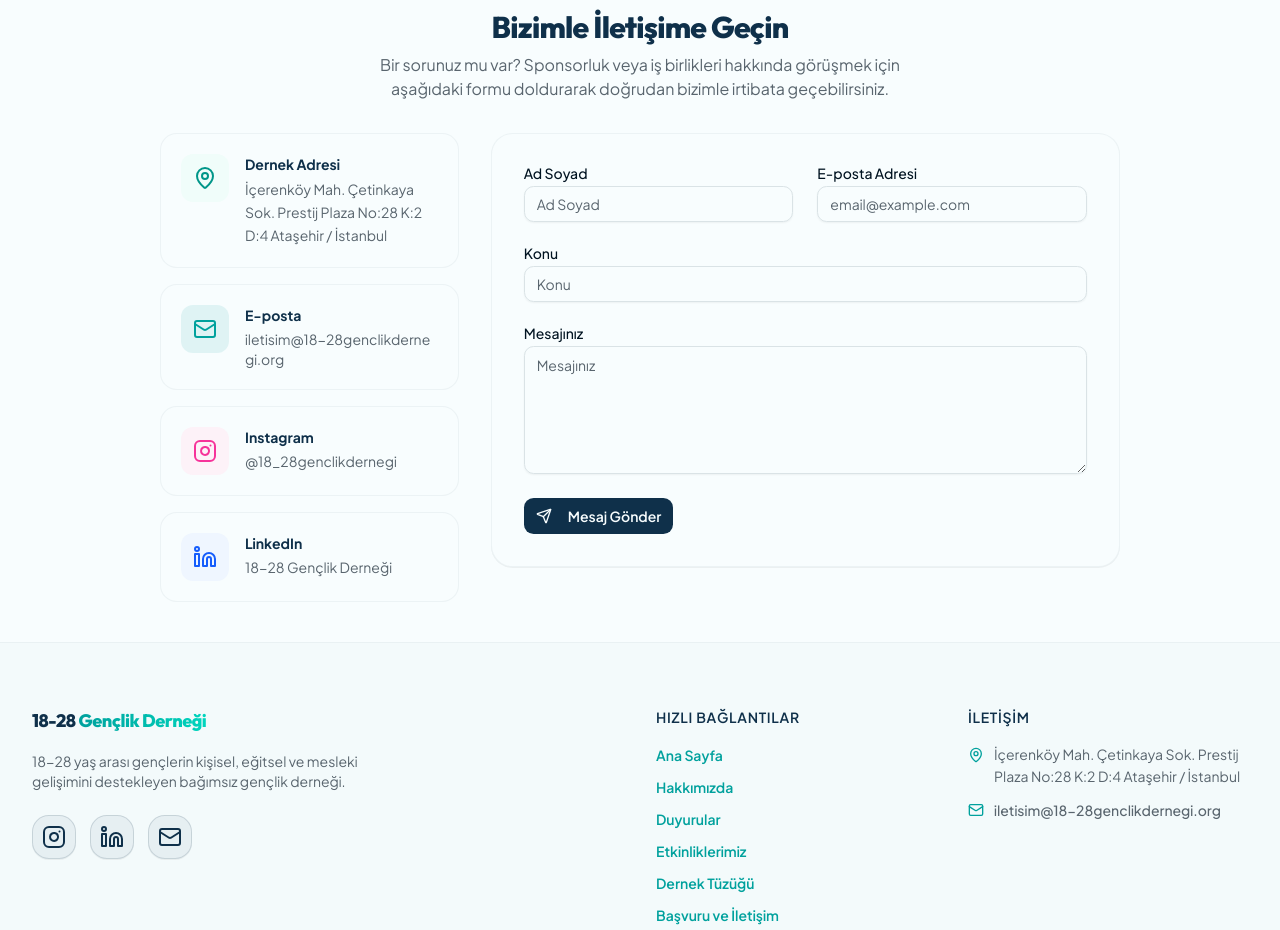
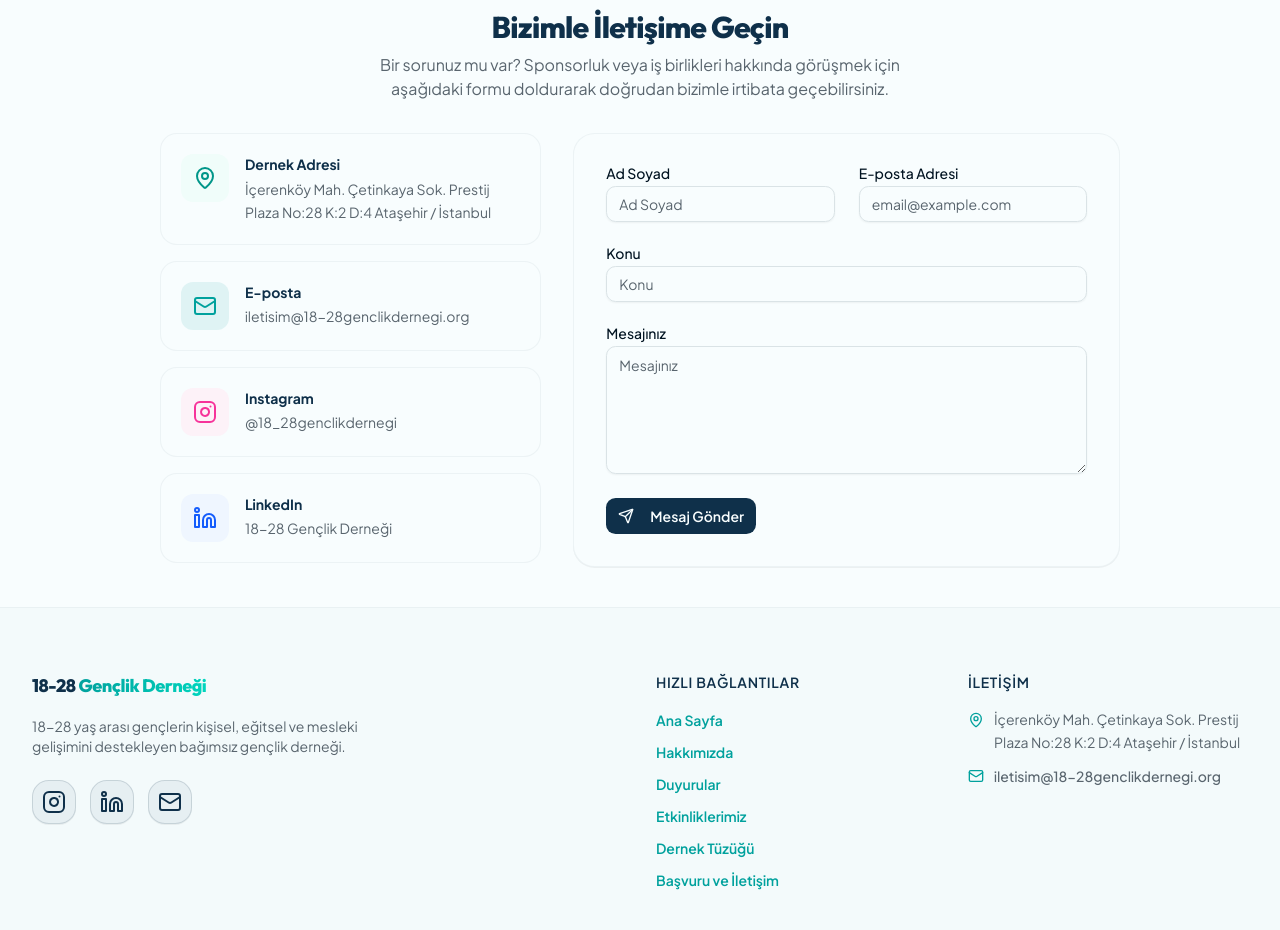
Before and after one commit to buketpolatoglu1-create/dernekweb, a Next.js app: page /basvuru-ve-iletisim in a window 1280 px wide. Shown: the part 1480-2410 px from the top of the page. Built offline with nearby package versions, Linux system fonts and the light colour scheme.

Commit message:
style: expand contact cards width for single line email

```diff
--- a/app/basvuru-ve-iletisim/page.tsx
+++ b/app/basvuru-ve-iletisim/page.tsx
@@ -163,7 +163,7 @@ export default function ApplicationAndContactPage() {
 
           <div className="grid grid-cols-1 lg:grid-cols-12 gap-8 items-start">
             {/* Contact Info Cards */}
-            <div className="lg:col-span-4 flex flex-col gap-4">
+            <div className="lg:col-span-5 flex flex-col gap-4">
               {/* Adres */}
               <div className="w-full border border-border/40 p-5 rounded-xl bg-background shadow-3xs flex items-start gap-4">
                 <div className="h-12 w-12 rounded-lg bg-teal-50 dark:bg-teal-950 flex items-center justify-center text-teal-600 dark:text-teal-400 shrink-0">
@@ -177,37 +177,37 @@ export default function ApplicationAndContactPage() {
                 </div>
               </div>
               {/* Email */}
-              <div className="flex-1 min-w-[180px] border border-border/40 p-5 rounded-xl bg-background shadow-3xs flex items-start gap-4">
+              <div className="w-full border border-border/40 p-5 rounded-xl bg-background shadow-3xs flex items-start gap-4">
                 <div className="h-12 w-12 rounded-lg bg-accent/10 flex items-center justify-center text-accent shrink-0">
                   <Mail className="h-6 w-6" />
                 </div>
                 <div>
                   <h4 className="font-bold text-sm text-primary">E-posta</h4>
-                  <a href={`mailto:${siteConfig.links.contactEmail}`} className="text-sm text-muted-foreground hover:text-accent transition-colors block mt-1 break-all">
+                  <a href={`mailto:${siteConfig.links.contactEmail}`} className="text-sm text-muted-foreground hover:text-accent transition-colors block mt-1 whitespace-nowrap">
                     {siteConfig.links.contactEmail}
                   </a>
                 </div>
               </div>
               {/* Instagram */}
-              <div className="flex-1 min-w-[180px] border border-border/40 p-5 rounded-xl bg-background shadow-3xs flex items-start gap-4">
+              <div className="w-full border border-border/40 p-5 rounded-xl bg-background shadow-3xs flex items-start gap-4">
                 <div className="h-12 w-12 rounded-lg bg-pink-50 dark:bg-pink-950 flex items-center justify-center text-pink-500 shrink-0">
                   <Instagram className="h-6 w-6" />
                 </div>
                 <div>
                   <h4 className="font-bold text-sm text-primary">Instagram</h4>
-                  <a href={siteConfig.links.instagram} target="_blank" rel="noreferrer" className="text-sm text-muted-foreground hover:text-accent transition-colors block mt-1 break-all">
+                  <a href={siteConfig.links.instagram} target="_blank" rel="noreferrer" className="text-sm text-muted-foreground hover:text-accent transition-colors block mt-1 whitespace-nowrap">
                     @18_28genclikdernegi
                   </a>
                 </div>
               </div>
               {/* LinkedIn */}
-              <div className="flex-1 min-w-[180px] border border-border/40 p-5 rounded-xl bg-background shadow-3xs flex items-start gap-4">
+              <div className="w-full border border-border/40 p-5 rounded-xl bg-background shadow-3xs flex items-start gap-4">
                 <div className="h-12 w-12 rounded-lg bg-blue-50 dark:bg-blue-950 flex items-center justify-center text-blue-600 shrink-0">
                   <Linkedin className="h-6 w-6" />
                 </div>
                 <div>
                   <h4 className="font-bold text-sm text-primary">LinkedIn</h4>
-                  <a href={siteConfig.links.linkedin} target="_blank" rel="noreferrer" className="text-sm text-muted-foreground hover:text-accent transition-colors block mt-1 break-all">
+                  <a href={siteConfig.links.linkedin} target="_blank" rel="noreferrer" className="text-sm text-muted-foreground hover:text-accent transition-colors block mt-1 whitespace-nowrap">
                     18-28 Gençlik Derneği
                   </a>
                 </div>
@@ -215,7 +215,7 @@ export default function ApplicationAndContactPage() {
             </div>
 
             {/* Direct Form */}
-            <div className="lg:col-span-8 border border-border/40 p-6 sm:p-8 rounded-2xl bg-background shadow-2xs">
+            <div className="lg:col-span-7 border border-border/40 p-6 sm:p-8 rounded-2xl bg-background shadow-2xs">
               <ContactForm />
             </div>
           </div>
```
